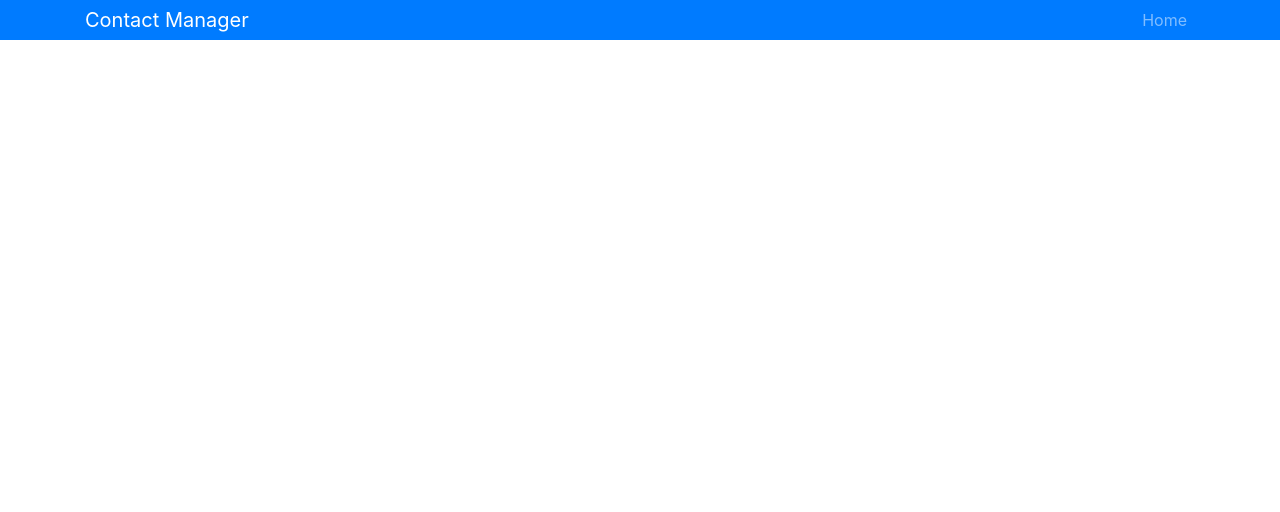
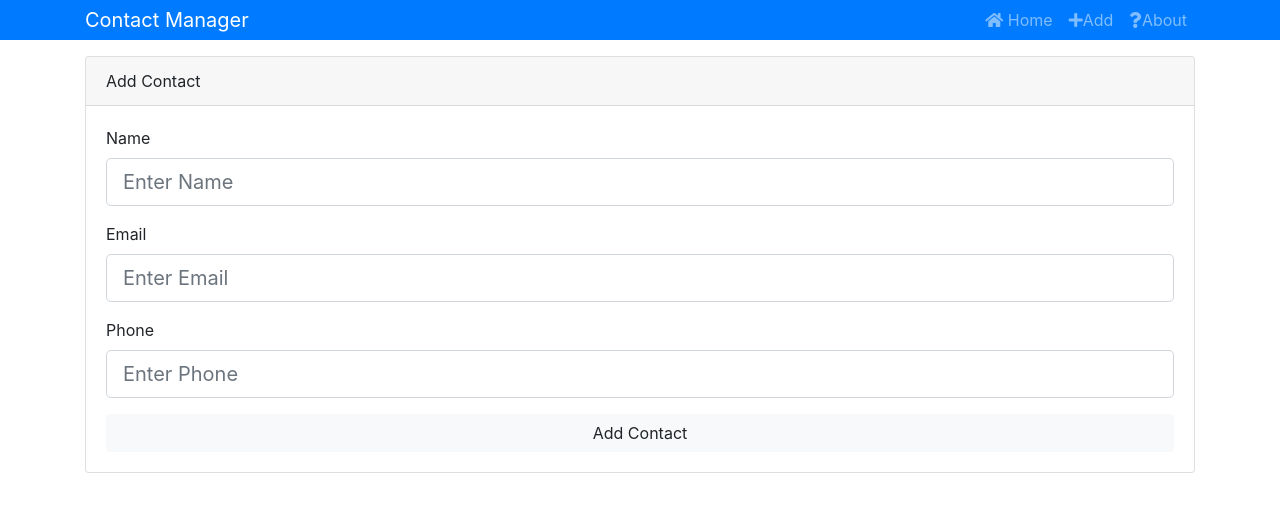
Before and after one commit to RafeSacks/contactmanager_course, a React (Create React App) app: page /Contact/Add in a window 1280 px wide. Shown: the top 512 px of the page. Built offline with nearby package versions, Linux system fonts and the light colour scheme.

Commit message:
Finish routing and NotFound 404 page

```diff
--- a/src/App.js
+++ b/src/App.js
@@ -1,6 +1,7 @@
 import React, { Component } from "react";
 import { BrowserRouter as Router, Route, Switch } from "react-router-dom";
 import Header from "./components/layout/Header";
+import NotFound from "./components/pages/NotFound";
 import About from "./components/pages/About";
 import Contacts from "./components/contacts/Contacts";
 import AddContact from "./components/contacts/AddContact";
@@ -19,7 +20,9 @@ class App extends Component {
             <div className="container">
               <Switch>
                 <Route exact path="/" component={Contacts} />
+                <Route exact path="/Contact/Add" component={AddContact} />
                 <Route exact path="/About" component={About} />
+                <Route component={NotFound} />
               </Switch>
             </div>
           </div>
--- a/src/components/contacts/AddContact.js
+++ b/src/components/contacts/AddContact.js
@@ -49,6 +49,9 @@ class AddContact extends Component {
 
     // Clear form
     this.setState({ name: "", email: "", phone: "", errors: {} });
+
+    // Redirect back to home
+    this.props.history.push("/");
   };
 
   onChange = event => {
--- a/src/components/contacts/Contacts.js
+++ b/src/components/contacts/Contacts.js
@@ -13,6 +13,9 @@ class Contacts extends Component {
           return (
             // Fragments take out the extra div that would have been here instead.
             <Fragment>
+              <h1 className="display-4 mb-2">
+                <span className="text-primary">Contact</span> List
+              </h1>
               {contacts.map(contact => (
                 <Contact key={contact.id} contact={contact} />
               ))}
--- a/src/components/layout/Header.js
+++ b/src/components/layout/Header.js
@@ -1,5 +1,6 @@
 import React from "react";
 import PropTypes from "prop-types";
+import { Link } from "react-router-dom";
 
 const Header = props => {
   const { branding } = props;
@@ -12,9 +13,21 @@ const Header = props => {
         <div>
           <ul className="navbar-nav mr-auto">
             <li className="nav-item">
-              <a href="/" className="nav-link">
-                Home
-              </a>
+              <Link to="/" className="nav-link">
+                <i className="fas fa-home" /> Home
+              </Link>
+            </li>
+            <li className="nav-item">
+              <Link to="/Contact/Add" className="nav-link">
+                <i className="fas fa-plus" />
+                Add
+              </Link>
+            </li>
+            <li className="nav-item">
+              <Link to="/About" className="nav-link">
+                <i className="fas fa-question" />
+                About
+              </Link>
             </li>
           </ul>
         </div>
--- /dev/null
+++ b/src/components/pages/NotFound.js
@@ -0,0 +1,17 @@
+import React, { Component } from "react";
+
+class NotFound extends Component {
+  render() {
+    return (
+      <div>
+        <h1 className="display-4">
+          {" "}
+          <span className="text-danger">404</span> Page Not Found
+        </h1>
+        <p className="lead">Sorry that page does not exist</p>
+      </div>
+    );
+  }
+}
+
+export default NotFound;
```
